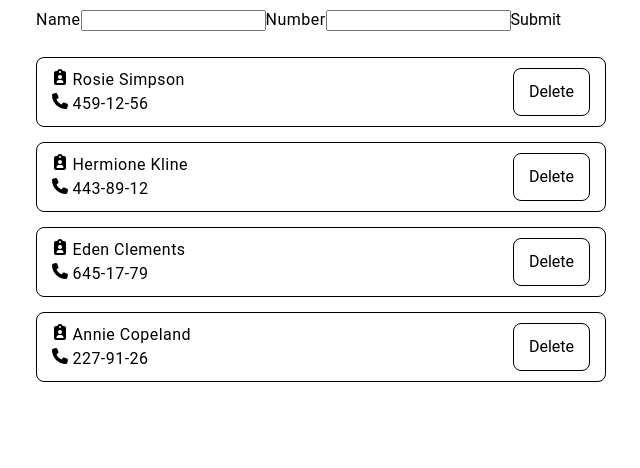
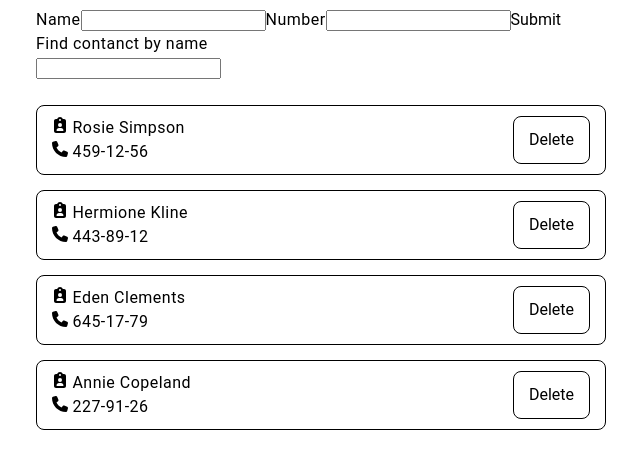
Before and after one commit to Viktor-WEB-D-E-V/phonebook, a React (Vite) app: page / in a window 1280 px wide. Shown: the top 468 px of the page, without its empty margins (319-959 px from the left). Built offline with nearby package versions, Linux system fonts and the light colour scheme.

Commit message:
Add search functionality to filter contacts by name

```diff
--- a/src/App.jsx
+++ b/src/App.jsx
@@ -12,16 +12,28 @@ function App() {
     { id: "id-4", name: "Annie Copeland", phone: "227-91-26" },
   ]);
 
+  const [searchName, setSearchName] = useState("");
+
   const submitHandler = (data) => {
     console.log(data);
     console.log(contactsList);
   };
 
+  const handleSearchName = (value) => {
+    setSearchName(value);
+  };
+
+  const filteredContacts = searchName
+    ? contactsList.filter((contact) =>
+        contact.name.toLowerCase().includes(searchName.toLowerCase())
+      )
+    : contactsList;
+
   return (
     <div className="container">
       <ContactForm onSubmit={submitHandler} />
-      <SearchBox />
-      <ContactList contactsList={contactsList} />
+      <SearchBox onSearch={handleSearchName} />
+      <ContactList contactsList={filteredContacts} />
     </div>
   );
 }
--- a/src/components/SearchBox/SearchBox.jsx
+++ b/src/components/SearchBox/SearchBox.jsx
@@ -1,7 +1,22 @@
 import "./SearchBox.css";
+import { useState } from "react";
+const SearchBox = ({ onSearch }) => {
+  const [value, setValue] = useState("");
 
-const SearchBox = () => {
-  return <></>;
+  const onUpdateSearch = (event) => {
+    const value = event.target.value;
+    setValue(value);
+    onSearch(value);
+  };
+
+  return (
+    <div className="contact-search-form">
+      <label>
+        <p>Find contanct by name</p>
+        <input type="text" value={value} onChange={onUpdateSearch} />
+      </label>
+    </div>
+  );
 };
 
 export default SearchBox;
```
